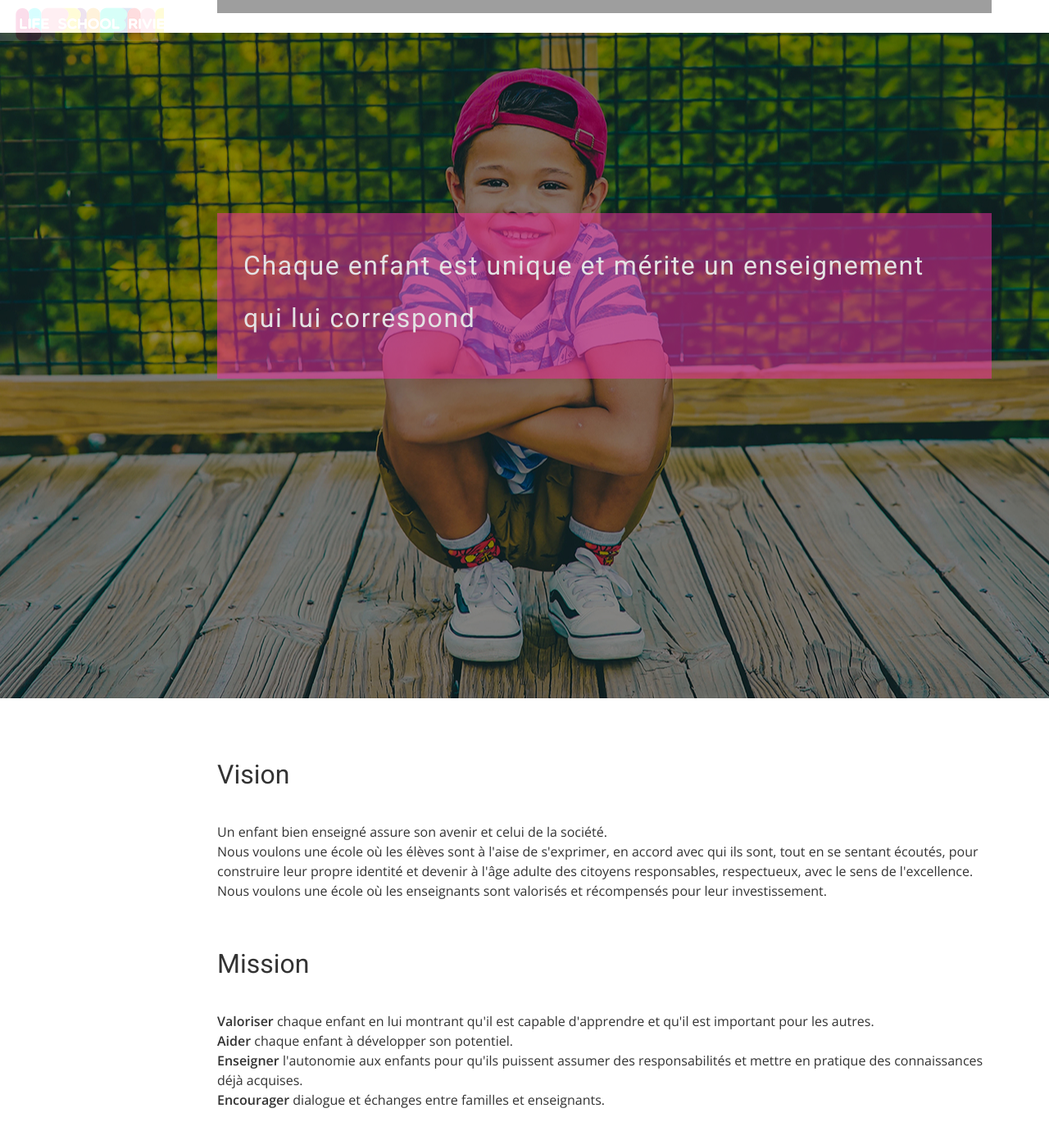
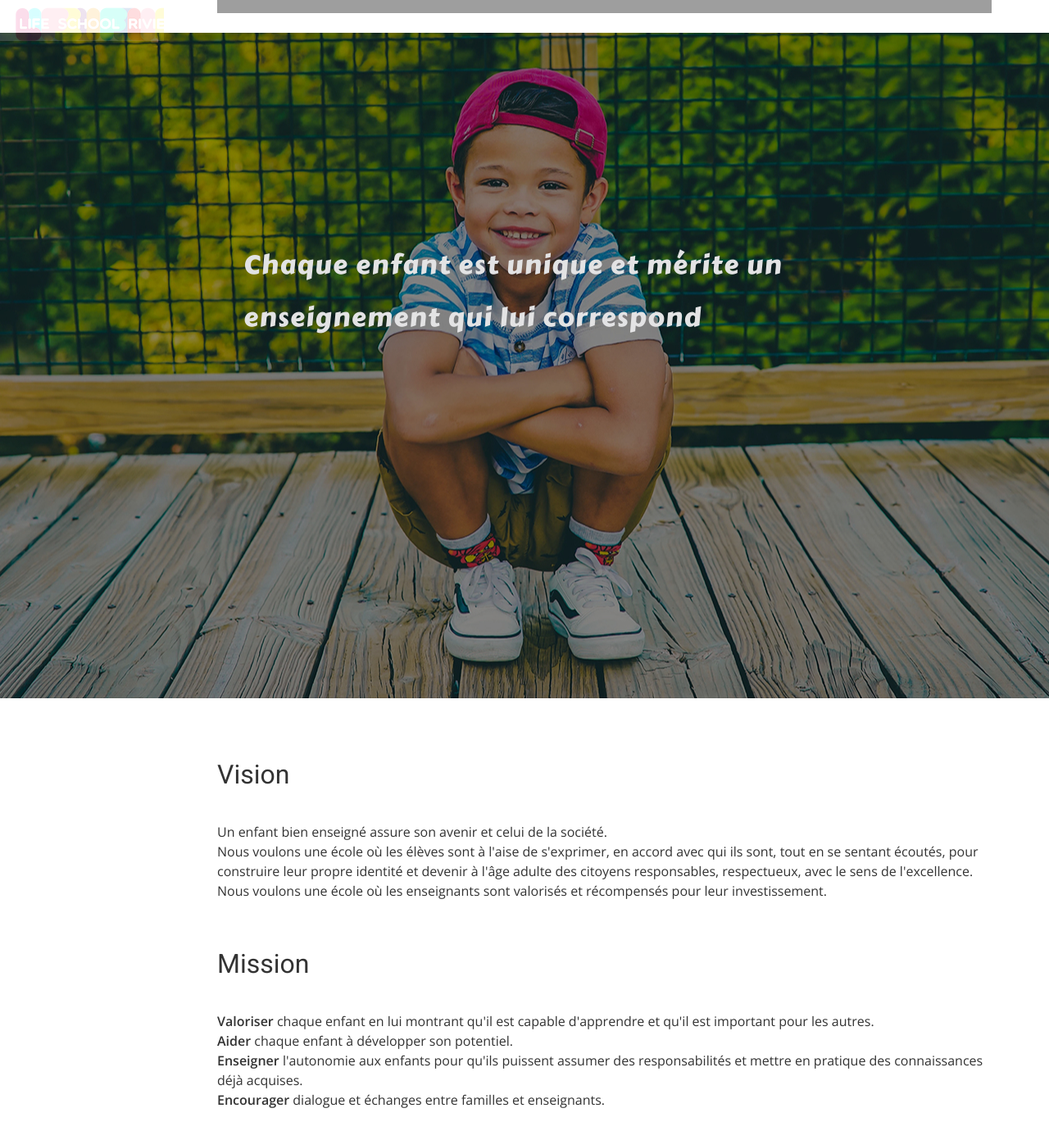
Before and after one commit to midjoule/lifeschool, a Jekyll site: the page built from index.html, in a window 1280 px wide and 1400 px high, scrolled down 1604 px. Shown: the top 1391 px of the window at 82% size. Built offline with Jekyll 4.4.1, drawn with Linux system fonts in a browser that asks for light colours; nearby versions of some CDN libraries; some web fonts are replaced; grey boxes are pictures that could not be loaded.

Commit message:
Update airspace.css

```diff
--- a/css/airspace.css
+++ b/css/airspace.css
@@ -9,6 +9,7 @@
 @import url(//fonts.googleapis.com/css?family=Open+Sans:400,300,600);
 @import url(//fonts.googleapis.com/css?family=Roboto:400,100,300,500,700);
 @import url(//fonts.googleapis.com/css?family=Volkhov:400italic);
+@import url('https://fonts.googleapis.com/css?family=Carter+One&display=swap');
 /* var text-decoration */
 /*--
 	Common Css
@@ -147,14 +148,13 @@ font header .navbar-default .navbar-nav li a:hover {
 }
 
 #feature .block h1, #slider .block h1, #philo .block h1 {
-  font-family: 'Roboto', sans-serif;
+  font-family: 'Carter One', cursive;
   font-weight: 400;
   font-size: xx-large;
   font-color: whitesmoke;
   letter-spacing: 0.05em;
   padding: 1em;
   line-height: 2em;
-  background-color: rgba(247, 45, 163, 0.5);
 }
 
 #feature .block p, #slider .block p, #philo .block p {
```
